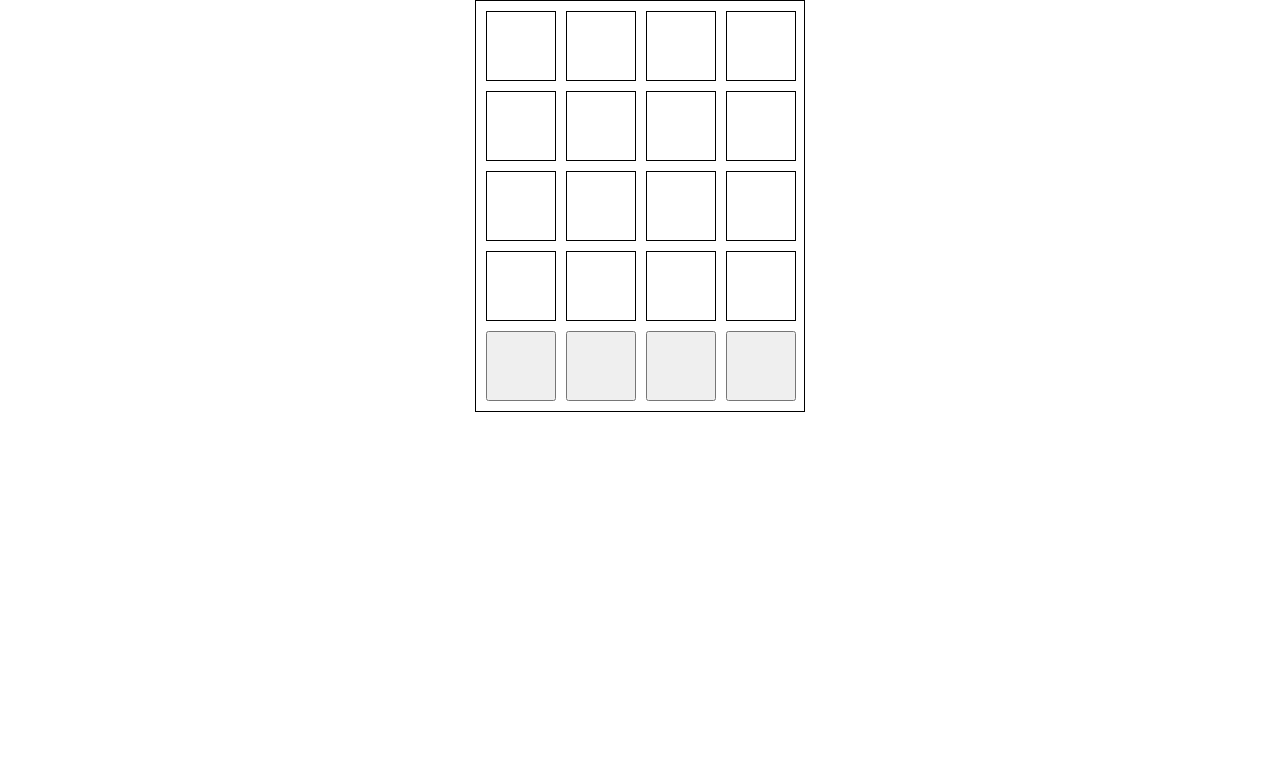
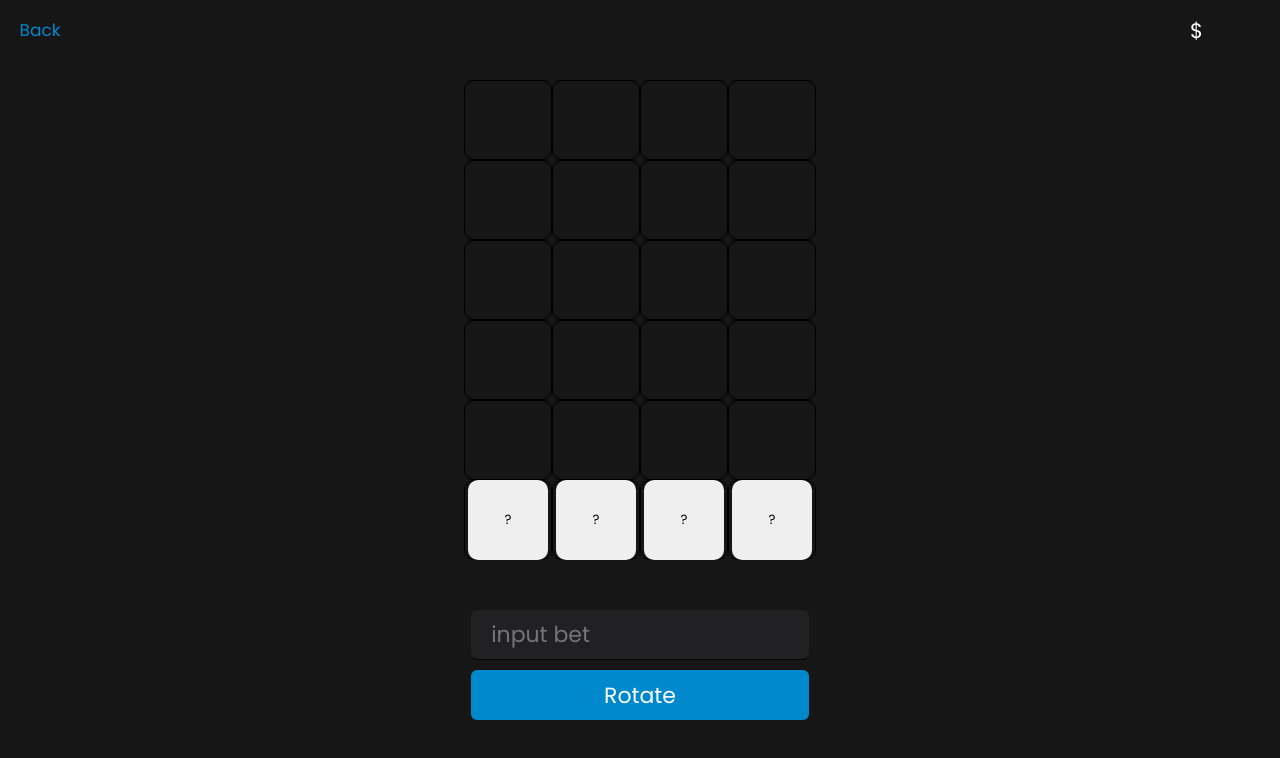
Before and after one commit to n3vermin9/casino2, a plain HTML site: page apples/index.html in a window 1280 px wide. Drawn offline with Linux system fonts and the light colour scheme.

Commit message:
add apples

```diff
--- a/apples/index.html
+++ b/apples/index.html
@@ -5,16 +5,56 @@
 <meta name='viewport' content='width=device-width, initial-scale=1.0'>
 <link rel='stylesheet' href='style.css'>
 <link rel='shortcut icon' href='#'>
-<title>Document</title>
+<title>Apples</title>
 </head>
 <body>
   <div class="nav">
-    <div class="balance-container">
-      <div class="balance"></div>
+    <div class="back">
+      <a href="/index.html" class="back-a">
+        <button class="btn-back">Back</button>
+      </a>
     </div>
+    <div class="balance"></div>
   </div>
   <div class="container">
-    <div class="game-screen"></div>
+    <div class="apples-container">
+      <div class="grid-1">
+        <div class="grid-item item0"></div>
+        <div class="grid-item item1"></div>
+        <div class="grid-item item2"></div>
+        <div class="grid-item item3"></div>
+        <div class="grid-item item4"></div>
+        <div class="grid-item item5"></div>
+        <div class="grid-item item6"></div>
+        <div class="grid-item item7"></div>
+        <div class="grid-item item8"></div>
+        <div class="grid-item item9"></div>
+        <div class="grid-item item10"></div>
+        <div class="grid-item item11"></div>
+        <div class="grid-item item12"></div>
+        <div class="grid-item item13"></div>
+        <div class="grid-item item14"></div>
+        <div class="grid-item item15"></div>
+        <div class="grid-item item16"></div>
+        <div class="grid-item item17"></div>
+        <div class="grid-item item18"></div>
+        <div class="grid-item item19"></div>
+        <div class="grid-item item20"></div>
+        <div class="grid-item item21"></div>
+        <div class="grid-item item22"></div>
+        <div class="grid-item item23"></div>
+    </div>
+      <div class="btns-apple">
+        <button class="btn-apple btn0">?</button>
+        <button class="btn-apple btn1">?</button>
+        <button class="btn-apple btn2">?</button>
+        <button class="btn-apple btn3">?</button>
+      </div>
+    </div>
+    <div class="bet-container">
+      <input placeholder="input bet" type="text" class="input">
+      <button class="rotate">Rotate</button>
+    </div>
   </div>
 <script src='index.js'></script>
 </body>
--- a/apples/index.js
+++ b/apples/index.js
@@ -1,86 +1,72 @@
 const balance = document.querySelector('.balance');
-const gameScreen = document.querySelector('.game-screen');
+
+const modal = document.querySelector('.modal');
+const blurredBg = document.querySelector('.blurred-bg');
+
+const rotate = document.querySelector('.rotate');
+const input = document.querySelector('.input');
+
+const btnsApple = document.querySelector('.btns-apple');
+const btnApple = document.querySelectorAll('.btn-apple')
+
+const gridItem = document.querySelectorAll('.grid-item')
+
 
 let balanceValue = localStorage.getItem('balance')
 
 window.onload = function() {
+    input.value = ''
   if (!balanceValue || balanceValue === null || balanceValue === NaN) {
-    localStorage.setItem('balance', 10)
-  }
+    localStorage.setItem('balance', 0)
+    balance.innerText = balanceValue
+} else {
+    balance.innerText = balanceValue
+}
 };
 
 balance.innerText = balanceValue
 
-let btnsArr = [
-  [],
-  [],
-  [],
-  [],
-  [1],
-]
+let btnPosition = 80
+
+let currentPos = 20
 
 
-function createBtn(num) {
-  let appleBtn = document.createElement('button')
-  appleBtn.classList.add('appleGuess')
-  appleBtn.classList.add(`appleBtn${num}`)
-  gameScreen.appendChild(appleBtn)
-}
+btnApple.forEach(btn => {
+  btn.addEventListener('click', () => {
+    if (currentPos >= 0) {
+      if (currentPos == 0) {
+        btnApple.forEach(btnHide => {
+          btnHide.style.display = 'none';
+        });
+      }
+      let chances = Math.floor(Math.random() * 100)
+      console.log(chances);
+      let pressedBtnId = parseInt(btn.classList[1].slice(3, 4));
+      btnsApple.style.bottom = `${btnPosition}px`;
+      btnPosition += 80;
+      let classesToCheck = [`item${currentPos}`, `item${currentPos + 1}`, `item${currentPos + 2}`, `item${currentPos + 3}`];
+      currentPos -= 4;
+      gridItem.forEach(item => {
+        if (classesToCheck.some(className => item.classList.contains(className))) {
 
-function createNoBtn() {
-  let noBtn = document.createElement('div')
-  noBtn.classList.add('noBtn')
-  noBtn.classList.add(`noBtn`)
-  gameScreen.appendChild(noBtn)
-}
+          if (chances > 50) {
+            let newApplePng = document.createElement('img');
+            newApplePng.src = '/png/apple.png';
+            newApplePng.alt = '2';
 
-for (let i = 0; i < btnsArr.length; i++) {
-  if (btnsArr[i].length == 0) {
-    createNoBtn()
-    createNoBtn()
-    createNoBtn()
-    createNoBtn()
-  }
-  else {
-    for (let j = 0; j < 4; j++) {
-      createBtn(j)
+            if (item.classList.contains(classesToCheck[pressedBtnId])) {
+              item.appendChild(newApplePng);
+            }
+          } else {
+            let newBadApplePng = document.createElement('img');
+            newBadApplePng.src = '/png/bitten-apple.png';
+            newBadApplePng.alt = '2';
+
+            if (item.classList.contains(classesToCheck[pressedBtnId])) {
+              item.appendChild(newBadApplePng);
+          }
+        }
+      }});
     }
-  }
-}
-
-const appleGuess = document.querySelectorAll('.appleGuess')
-
-const appleBtn0 = document.querySelector('.appleBtn0');
-const appleBtn1 = document.querySelector('.appleBtn1');
-const appleBtn2 = document.querySelector('.appleBtn2');
-const appleBtn3 = document.querySelector('.appleBtn3');
-
-let currentRow = 0
-
-let appleImg = document.createElement('img')
-appleImg.src = 'apples/png/apple.png'
-
-gameScreen.addEventListener('click', (event) => {
-  if (event.target.classList.contains('appleGuess')) {
-    gameScreen.innerHTML = '';
-    btnsArr.shift();
-    btnsArr.push([]);
-    renderButtons();
-    gameScreen.children[currentRow].appendChild(appleImg)
-    currentRow++
-  }
+  });
 });
-function renderButtons() {
-  for (let i = 0; i < btnsArr.length; i++) {
-    if (btnsArr[i].length == 0) {
-      createNoBtn();
-      createNoBtn();
-      createNoBtn();
-      createNoBtn();
-    } else {
-      for (let j = 0; j < 4; j++) {
-        createBtn(j);
-      }
-    }
-  }
-}
--- a/apples/style.css
+++ b/apples/style.css
@@ -8,6 +8,15 @@ height: 100vh;
 box-sizing: inherit;
 font-family: 'Poppins', sans-serif;
 font-weight: 400;
+box-sizing: inherit;
+-webkit-tap-highlight-color: transparent;
+-webkit-touch-callout: none;
+-webkit-user-select: none;
+-khtml-user-select: none;
+-moz-user-select: none;
+-ms-user-select: none;
+user-select: none;
+outline: none !important;
 }
 body, h1, h2, h3, h4, h5, h6, p, ol, ul {
 margin: 0;
@@ -21,28 +30,154 @@ max-width: 100%;
 height: auto;
 }
 
-.container {
+body {
+  overflow: hidden;
+  display: flex;
+  flex-direction: column;
+  justify-content: center;
+  align-items: center;
+  height: 100vh;
+  background: rgba(22, 22, 22, 1);
+}
+
+.nav {
+  width: 100%;
+  position: absolute;
+  top: 0;
+  height: 60px;
+  display: flex;
+  justify-content: center;
+  align-items: center;
+  padding-right: 10px;
+}
+
+.back {
+  position: absolute;
+  left: 5px;
+  width: 70px;
+  height: 60%;
   display: flex;
   justify-content: center;
   align-items: center;
 }
 
-.appleGuess {
-  width: 70px;
-  height: 70px;
+.back-a {
+  height: 100%;
+  width: 100%;
 }
 
-.game-screen {
+.btn-back {
+  height: 100%;
+  width: 100%;
+  background: none;
+  border: none;
+  cursor: pointer;
+  font-size: 17px;
+  color: #0088cc;
+}
+
+.balance {
+  width: 90px;
+  height: 90%;
+  position: absolute;
+  right: 0;
+  display: flex;
+  justify-content: center;
+  align-items: center;
+  font-size: 21px;
+  color: #ffffff;
+}
+
+.balance::before {
+  content: '$';
+  position: absolute;
+  left: 0;
+}
+
+.input {
+  border: none;
+  border-bottom: 1px solid #000;
+  background: #212124;
+  outline: none;
+  padding: 20px;
+  color: white;
+  border-radius: 6px;
+}
+
+.rotate {
+  border: none;
+  background: #0088cc;
+  color: white;
+  cursor: pointer;
+  border-radius: 6px;
+}
+
+.container {
+  display: flex;
+  justify-content: center;
+  align-items: center;
+  flex-direction: column;
+  gap: 20px;
+  height: 700px;
+  position: relative;
+}
+
+.apples-container {
+  width: 75%;
+  flex: 3;
+  display: flex;
+  justify-content: space-around;
+  align-items: center;
+  position: relative;
+}
+
+.btns-apple {
+  width: 100%;
+  height: 80px;
+  display: flex;
+  justify-content: space-around;
+  align-items: center;
+  position: absolute;
+  bottom: 0px;
+}
+
+.btn-apple {
+  width: 80px;
+  height: 80px;
+  border: none;
+  border-radius: 10px;
+}
+
+.grid-1 {
   display: grid;
   grid-template-columns: repeat(4, 1fr);
-  border: 1px solid #000;
-  width: 330px;
-  gap: 10px;
-  padding: 10px;
+  width: 100%;
+  position: absolute;
+  bottom: 0;
 }
 
-.noBtn {
-  width: 70px;
-  height: 70px;
+.grid-item {
   border: 1px solid #000;
+  height: 80px;
+  color: white;
+  display: flex;
+  justify-content: center;
+  align-items: center;
+  border-radius: 10px;
 }
+
+.bet-container {
+  flex: 1;
+  width: 80%;
+  display: flex;
+  justify-content: center;
+  align-items: center;
+  flex-direction: column;
+  gap: 10px;
+}
+
+.bet-container * {
+  width: 90%;
+  height: 50px;
+  font-size: 22px;
+}
--- a/fortune-wheel/index.js
+++ b/fortune-wheel/index.js
@@ -25,9 +25,10 @@ balance.innerText = balanceValue
 
 let isStarted = false
 
-btnRotate.addEventListener('click', () => {
+btnRotate.addEventListener('click', (event) => {
     if (input.value > 0 && !isStarted && parseInt(balance.innerText) >= input.value) {
         isStarted = true
+        input.style.visibility = 'hidden'
         let current = Math.floor(Math.random() * -345)
         current -= 720
         wheel.style.transform = `rotate(${current}deg)`;
@@ -84,6 +85,7 @@ btnRotate.addEventListener('click', () => {
                     break;
             }
           wheel.style.transform = `rotate(${0}deg)`;
+          input.style.visibility = 'visible'
       }, 4000);
     }
 })
```
Also changed, not shown: index.html (+2 -2 lines).
